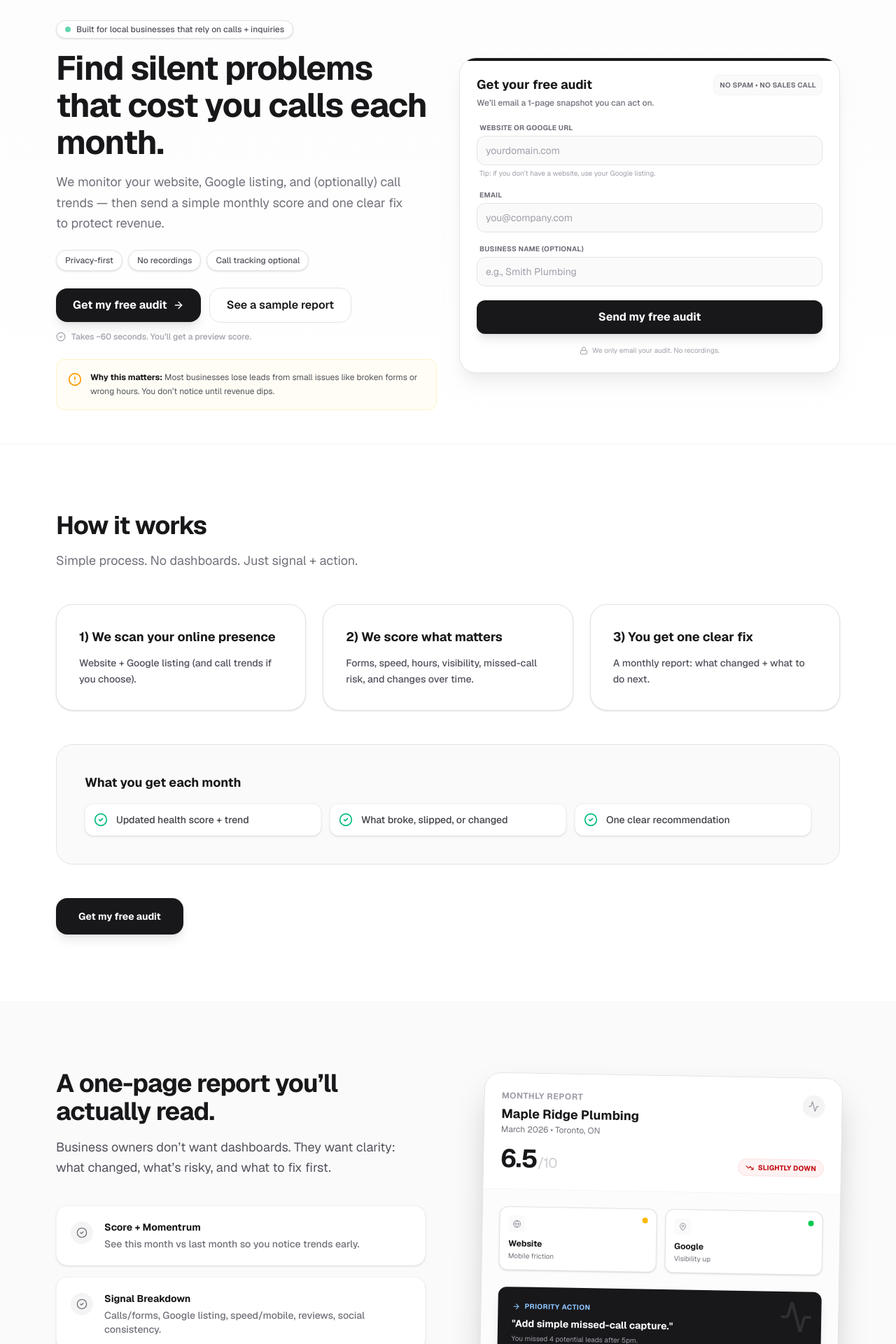
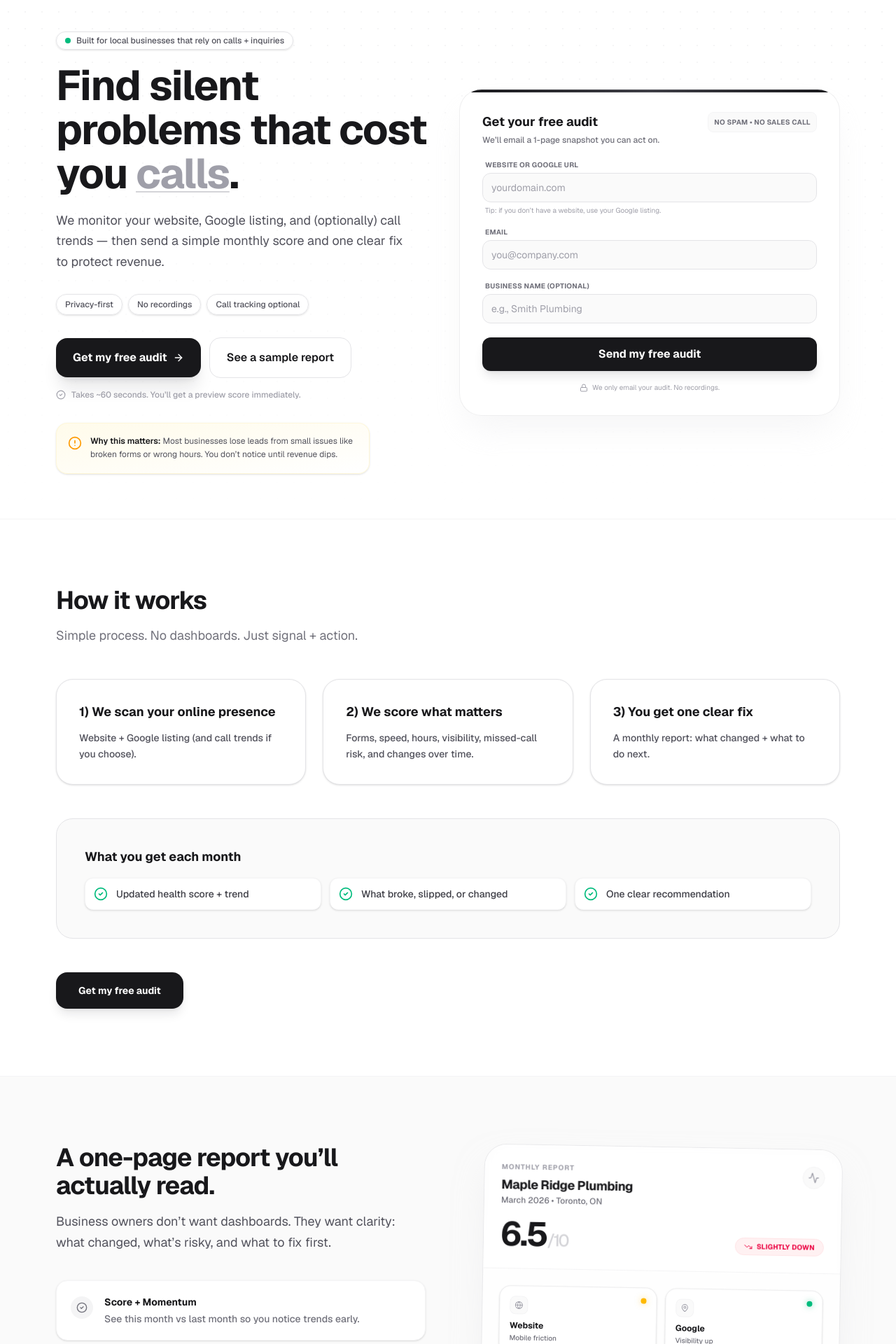
Before and after one commit to eliliveshere/onlinehealthmonitor, a Next.js app: page / in a window 1280 px wide. Shown: the part 80-2000 px from the top of the page at 70% size. Built offline with nearby package versions, Linux system fonts and the light colour scheme.

Commit message:
Polish visual branding: add dot pattern, refine hero typography, add OG metadata, polish sample report

```diff
--- a/app/globals.css
+++ b/app/globals.css
@@ -2,7 +2,8 @@
 
 :root {
   --background: #ffffff;
-  --foreground: #111827; /* Gray 900 */
+  --foreground: #111827;
+  /* Gray 900 */
 }
 
 @theme inline {
@@ -17,6 +18,12 @@ body {
   color: var(--foreground);
   font-family: var(--font-geist-sans), sans-serif;
   -webkit-font-smoothing: antialiased;
+  -moz-osx-font-smoothing: grayscale;
+}
+
+.bg-dot-pattern {
+  background-image: radial-gradient(#e4e4e7 1px, transparent 1px);
+  background-size: 24px 24px;
 }
 
 html {
--- a/app/layout.tsx
+++ b/app/layout.tsx
@@ -13,8 +13,21 @@ const geistMono = Geist_Mono({
 });
 
 export const metadata: Metadata = {
-  title: "Online Health Monitor | Digital Health for Local Business",
-  description: "The Norton Antivirus of your online presence. Simple monthly reports for local businesses.",
+  title: "Online Health Monitor | Stop Losing Leads",
+  description: "A monthly health check for your website and Google listing. Catch silent problems like broken forms, wrong hours, and missed calls before they cost you revenue.",
+  openGraph: {
+    title: "Online Health Monitor | Is your website costing you calls?",
+    description: "Get a free 60-second audit. We monitor your online presence and send one clear fix each month.",
+    url: "https://onlinehealthmonitor.vercel.app",
+    siteName: "Online Health Monitor",
+    locale: "en_US",
+    type: "website",
+  },
+  twitter: {
+    card: "summary_large_image",
+    title: "Online Health Monitor | Stop Losing Leads",
+    description: "Catch broken forms, wrong hours, and missed calls before they cost you revenue.",
+  },
 };
 
 export default function RootLayout({
--- a/app/page.tsx
+++ b/app/page.tsx
@@ -53,65 +53,72 @@ export default function HomePage() {
         </div>
       </header>
 
-      {/* HERO (Condensed for 1-screen desktop fit) */}
-      <section className="border-b border-zinc-100 bg-gradient-to-b from-zinc-50/50 to-white">
-        <div className="mx-auto grid max-w-6xl grid-cols-1 gap-8 px-4 py-8 md:grid-cols-2 md:py-12 md:items-center min-h-[calc(100vh-64px)] md:min-h-0">
+      {/* HERO (Condensed & Polished) */}
+      <section className="relative border-b border-zinc-100 bg-white overflow-hidden">
+        {/* Background Pattern */}
+        <div className="absolute inset-0 bg-dot-pattern opacity-[0.4] pointer-events-none" />
+        <div className="absolute inset-0 bg-gradient-to-b from-transparent via-white/50 to-white pointer-events-none" />
+
+        <div className="relative mx-auto grid max-w-6xl grid-cols-1 gap-8 px-4 py-8 md:grid-cols-2 md:py-16 md:items-center min-h-[calc(100vh-64px)] md:min-h-0">
           <div className="flex flex-col justify-center">
             {/* Who it's for */}
-            <div className="inline-flex items-center gap-2 rounded-full border border-zinc-200 bg-white px-3 py-1 text-xs font-medium text-zinc-600 mb-4 shadow-sm w-fit">
-              <span className="h-2 w-2 rounded-full bg-emerald-500 animate-pulse" />
+            <div className="inline-flex items-center gap-2 rounded-full border border-zinc-200 bg-white/80 backdrop-blur-sm px-3 py-1 text-xs font-medium text-zinc-600 mb-5 shadow-sm w-fit transition-transform hover:scale-105 cursor-default">
+              <span className="relative flex h-2 w-2">
+                <span className="animate-ping absolute inline-flex h-full w-full rounded-full bg-emerald-400 opacity-75"></span>
+                <span className="relative inline-flex rounded-full h-2 w-2 bg-emerald-500"></span>
+              </span>
               Built for local businesses that rely on calls + inquiries
             </div>
 
             {/* Rewrite hero headline */}
-            <h1 className="text-3xl font-bold tracking-tight md:text-5xl text-zinc-900 leading-[1.1]">
-              Find silent problems that cost you calls each month.
+            <h1 className="text-4xl font-bold tracking-tight md:text-5xl lg:text-6xl text-zinc-900 leading-[1.05]">
+              Find silent problems that cost you <span className="text-zinc-400 decoration-zinc-300 underline decoration-2 underline-offset-4">calls</span>.
             </h1>
-            <p className="mt-4 text-lg text-zinc-500 leading-relaxed font-normal max-w-lg">
+            <p className="mt-5 text-lg text-zinc-600 leading-relaxed font-normal max-w-lg">
               We monitor your website, Google listing, and (optionally) call trends — then send a simple monthly score
               and one clear fix to protect revenue.
             </p>
 
             {/* Trust signals */}
-            <div className="mt-6 flex flex-wrap gap-2 text-xs font-medium text-zinc-600">
-              <span className="rounded-full border border-zinc-200 bg-white px-3 py-1.5 shadow-sm">Privacy-first</span>
-              <span className="rounded-full border border-zinc-200 bg-white px-3 py-1.5 shadow-sm">No recordings</span>
-              <span className="rounded-full border border-zinc-200 bg-white px-3 py-1.5 shadow-sm">Call tracking optional</span>
+            <div className="mt-8 flex flex-wrap gap-2 text-xs font-medium text-zinc-600">
+              <span className="rounded-full border border-zinc-200 bg-white/50 px-3 py-1.5 shadow-sm backdrop-blur-sm">Privacy-first</span>
+              <span className="rounded-full border border-zinc-200 bg-white/50 px-3 py-1.5 shadow-sm backdrop-blur-sm">No recordings</span>
+              <span className="rounded-full border border-zinc-200 bg-white/50 px-3 py-1.5 shadow-sm backdrop-blur-sm">Call tracking optional</span>
             </div>
 
             {/* CTA row */}
-            <div className="mt-6 flex flex-col gap-3 sm:flex-row sm:items-center">
+            <div className="mt-8 flex flex-col gap-3 sm:flex-row sm:items-center">
               <a
                 href="#audit"
-                className="inline-flex items-center justify-center gap-2 rounded-2xl bg-zinc-900 px-6 py-3 text-white font-bold hover:bg-zinc-800 transition-all shadow-lg shadow-zinc-900/10 hover:shadow-zinc-900/20"
+                className="inline-flex items-center justify-center gap-2 rounded-2xl bg-zinc-900 px-6 py-4 text-white font-bold hover:bg-zinc-800 transition-all shadow-xl shadow-zinc-900/10 hover:shadow-zinc-900/20 active:scale-[0.98]"
               >
                 Get my free audit <ArrowRight className="w-4 h-4" />
               </a>
               <a
                 href="#sample"
-                className="inline-flex items-center justify-center rounded-2xl border border-zinc-200 px-6 py-3 font-semibold text-zinc-900 hover:bg-zinc-50 hover:border-zinc-300 transition-all bg-white"
+                className="inline-flex items-center justify-center rounded-2xl border border-zinc-200 px-6 py-4 font-semibold text-zinc-900 hover:bg-zinc-50 hover:border-zinc-300 transition-all bg-white"
               >
                 See a sample report
               </a>
             </div>
 
-            <p className="mt-3 text-xs font-medium text-zinc-400 flex items-center gap-2">
+            <p className="mt-4 text-xs font-medium text-zinc-400 flex items-center gap-2">
               <CheckCircle2 className="w-3.5 h-3.5 text-zinc-400" />
-              Takes ~60 seconds. You’ll get a preview score.
+              Takes ~60 seconds. You’ll get a preview score immediately.
             </p>
 
-            {/* Tiny “why now” - Condensed */}
-            <div className="mt-6 p-4 rounded-xl bg-amber-50/50 border border-amber-100 flex gap-3">
+            {/* Tiny “why now” */}
+            <div className="mt-8 p-4 rounded-2xl bg-gradient-to-br from-amber-50 to-white border border-amber-100/60 shadow-sm flex gap-3 max-w-md">
               <AlertCircle className="w-5 h-5 text-amber-500 shrink-0 mt-0.5" />
               <p className="text-xs text-zinc-600 leading-relaxed">
-                <strong className="text-zinc-900">Why this matters:</strong> Most businesses lose leads from small issues like broken forms or wrong hours. You don’t notice until revenue dips.
+                <strong className="text-zinc-900 font-semibold">Why this matters:</strong> Most businesses lose leads from small issues like broken forms or wrong hours. You don’t notice until revenue dips.
               </p>
             </div>
           </div>
 
-          {/* AUDIT FORM CARD (Condensed) */}
-          <div id="audit" className="bg-white rounded-3xl border border-zinc-200 p-6 shadow-xl shadow-zinc-200/50 relative overflow-hidden">
-            <div className="absolute top-0 inset-x-0 h-1 bg-zinc-900"></div>
+          {/* AUDIT FORM CARD (Polish) */}
+          <div id="audit" className="bg-white/80 backdrop-blur-md rounded-[2rem] border border-zinc-200/60 p-6 md:p-8 shadow-2xl shadow-zinc-200/40 relative overflow-hidden group hover:shadow-zinc-300/30 transition-shadow duration-500">
+            <div className="absolute top-0 inset-x-0 h-1 bg-gradient-to-r from-zinc-900 via-zinc-700 to-zinc-900"></div>
 
             {formStatus === 'idle' ? (
               <>
@@ -193,7 +200,7 @@ export default function HomePage() {
         </div>
       </section>
 
-      {/* HOW IT WORKS (clarify monthly value early) */}
+      {/* HOW IT WORKS */}
       <section id="how" className="mx-auto max-w-6xl px-4 py-20 lg:py-24">
         <div className="max-w-2xl">
           <h2 className="text-3xl font-bold tracking-tight text-zinc-900 md:text-4xl">How it works</h2>
@@ -230,7 +237,7 @@ export default function HomePage() {
           </ul>
         </div>
 
-        {/* CTA repetition (Tier 3) */}
+        {/* CTA repetition */}
         <div className="mt-12 text-center md:text-left">
           <a
             href="#audit"
@@ -241,7 +248,7 @@ export default function HomePage() {
         </div>
       </section>
 
-      {/* SAMPLE REPORT (Tier 1) */}
+      {/* SAMPLE REPORT (Polished) */}
       <section id="sample" className="border-y border-zinc-100 bg-zinc-50">
         <div className="mx-auto max-w-6xl px-4 py-20 lg:py-24">
           <div className="grid gap-16 lg:grid-cols-2 lg:items-center">
@@ -253,11 +260,11 @@ export default function HomePage() {
 
               <div className="mt-10 grid gap-4">
                 {[
-                  ["Score + Momentrum", "See this month vs last month so you notice trends early."],
+                  ["Score + Momentum", "See this month vs last month so you notice trends early."],
                   ["Signal Breakdown", "Calls/forms, Google listing, speed/mobile, reviews, social consistency."],
                   ["One Priority Fix", "The highest-impact fix you can assign or do yourself."],
                 ].map(([t, d]) => (
-                  <div key={t} className="rounded-2xl border border-zinc-100 bg-white p-5 shadow-sm flex items-start gap-4">
+                  <div key={t} className="rounded-2xl border border-zinc-100 bg-white p-5 shadow-sm flex items-start gap-4 transition-colors hover:border-zinc-300">
                     <div className="w-8 h-8 rounded-full bg-zinc-100 flex items-center justify-center shrink-0 mt-0.5">
                       <CheckCircle2 className="w-4 h-4 text-zinc-500" />
                     </div>
@@ -270,70 +277,71 @@ export default function HomePage() {
               </div>
             </div>
 
-            {/* Simulated Report Visual (High Fidelity) */}
+            {/* Simulated Report Visual (High Fidelity with Polish) */}
             <div className="relative group perspective-1000 w-full max-w-lg mx-auto lg:mr-0">
-              <div className="absolute -inset-4 bg-gradient-to-tr from-zinc-200 to-zinc-300 rounded-[2rem] opacity-50 blur-xl -z-10 group-hover:opacity-75 transition-opacity duration-500" />
-              <div className="rounded-3xl border border-zinc-200 bg-white shadow-2xl transform rotate-1 group-hover:rotate-0 transition-transform duration-500 overflow-hidden relative">
+              <div className="absolute -inset-4 bg-gradient-to-tr from-zinc-200 via-zinc-100 to-zinc-200 rounded-[2.5rem] opacity-50 blur-2xl -z-10 group-hover:opacity-75 transition-opacity duration-500" />
+              <div className="rounded-[2rem] border border-zinc-200/80 bg-white shadow-2xl shadow-zinc-200/50 transform rotate-1 group-hover:rotate-0 transition-transform duration-500 overflow-hidden relative">
 
                 {/* 1. Header Block */}
-                <div className="p-6 border-b border-zinc-100 bg-white">
+                <div className="p-6 border-b border-zinc-100 bg-white/50 backdrop-blur-sm">
                   <div className="flex justify-between items-start mb-4">
                     <div>
-                      <div className="text-xs font-bold text-zinc-400 uppercase tracking-wider mb-1">Monthly Report</div>
-                      <div className="font-bold text-zinc-900 text-lg">Maple Ridge Plumbing</div>
-                      <div className="text-xs text-zinc-500">March 2026 • Toronto, ON</div>
+                      <div className="text-[10px] font-bold text-zinc-400 uppercase tracking-widest mb-1">Monthly Report</div>
+                      <div className="font-bold text-zinc-900 text-lg tracking-tight">Maple Ridge Plumbing</div>
+                      <div className="text-xs text-zinc-500 font-medium">March 2026 • Toronto, ON</div>
                     </div>
-                    <div className="h-8 w-8 bg-zinc-100 rounded-full flex items-center justify-center">
+                    <div className="h-8 w-8 bg-zinc-50 border border-zinc-100 rounded-full flex items-center justify-center">
                       <Activity className="w-4 h-4 text-zinc-400" />
                     </div>
                   </div>
 
                   <div className="flex items-end justify-between">
                     <div>
-                      <div className="text-4xl font-bold text-zinc-900 tracking-tight leading-none">6.5<span className="text-xl text-zinc-300 font-medium">/10</span></div>
+                      <div className="text-5xl font-bold text-zinc-900 tracking-tighter leading-none">6.5<span className="text-2xl text-zinc-300 font-medium">/10</span></div>
                     </div>
-                    <div className="flex items-center gap-1.5 px-2.5 py-1 bg-red-50 text-red-700 text-[10px] font-bold uppercase tracking-wide rounded-full border border-red-100">
+                    <div className="flex items-center gap-1.5 px-3 py-1 bg-rose-50 text-rose-600 text-[10px] font-bold uppercase tracking-wide rounded-full border border-rose-100">
                       <TrendingDown className="w-3 h-3" /> Slightly down
                     </div>
                   </div>
                 </div>
 
                 {/* 2. Status Grid (Mini) */}
-                <div className="p-6 bg-zinc-50/50 space-y-6">
+                <div className="p-6 bg-zinc-50/30 space-y-5">
                   <div className="grid grid-cols-2 gap-3">
                     {/* Card 1 */}
-                    <div className="bg-white border border-zinc-200 p-3 rounded-xl shadow-sm">
+                    <div className="bg-white border border-zinc-200/60 p-3.5 rounded-2xl shadow-sm hover:shadow-md transition-shadow">
                       <div className="flex justify-between mb-2">
-                        <div className="p-1.5 bg-zinc-50 rounded-md"><Globe className="w-3 h-3 text-zinc-400" /></div>
-                        <div className="w-2 h-2 rounded-full bg-amber-400" />
+                        <div className="p-1.5 bg-zinc-50 rounded-lg border border-zinc-100"><Globe className="w-3 h-3 text-zinc-400" /></div>
+                        <div className="w-2 h-2 rounded-full bg-amber-400 shadow-[0_0_8px_rgba(251,191,36,0.5)]" />
                       </div>
                       <div className="text-xs font-bold text-zinc-900">Website</div>
-                      <div className="text-[10px] text-zinc-500 mt-0.5">Mobile friction</div>
+                      <div className="text-[10px] text-zinc-500 mt-0.5 font-medium">Mobile friction</div>
                     </div>
                     {/* Card 2 */}
-                    <div className="bg-white border border-zinc-200 p-3 rounded-xl shadow-sm">
+                    <div className="bg-white border border-zinc-200/60 p-3.5 rounded-2xl shadow-sm hover:shadow-md transition-shadow">
                       <div className="flex justify-between mb-2">
-                        <div className="p-1.5 bg-zinc-50 rounded-md"><MapPin className="w-3 h-3 text-zinc-400" /></div>
-                        <div className="w-2 h-2 rounded-full bg-green-500" />
+                        <div className="p-1.5 bg-zinc-50 rounded-lg border border-zinc-100"><MapPin className="w-3 h-3 text-zinc-400" /></div>
+                        <div className="w-2 h-2 rounded-full bg-emerald-500 shadow-[0_0_8px_rgba(16,185,129,0.5)]" />
                       </div>
                       <div className="text-xs font-bold text-zinc-900">Google</div>
-                      <div className="text-[10px] text-zinc-500 mt-0.5">Visibility up</div>
+                      <div className="text-[10px] text-zinc-500 mt-0.5 font-medium">Visibility up</div>
                     </div>
                   </div>
 
                   {/* 3. Recommendation */}
-                  <div className="bg-zinc-900 rounded-xl p-5 shadow-lg text-white relative overflow-hidden">
-                    <div className="absolute top-0 right-0 p-3 opacity-10"><Activity className="w-12 h-12" /></div>
+                  <div className="bg-zinc-900 rounded-2xl p-5 shadow-xl shadow-zinc-900/10 text-white relative overflow-hidden group/card cursor-default">
+                    <div className="absolute top-0 right-0 p-3 opacity-10 group-hover/card:opacity-20 transition-opacity"><Activity className="w-12 h-12" /></div>
+                    <div className="absolute inset-0 bg-gradient-to-br from-white/5 to-transparent pointer-events-none" />
                     <div className="text-[10px] font-bold text-blue-300 uppercase tracking-wider mb-2 flex items-center gap-1.5"><ArrowRight className="w-3 h-3" /> Priority Action</div>
                     <div className="font-bold text-sm mb-1 leading-snug">"Add simple missed-call capture."</div>
-                    <div className="text-[10px] text-zinc-400">You missed 4 potential leads after 5pm.</div>
+                    <div className="text-[10px] text-zinc-400 font-medium">You missed 4 potential leads after 5pm.</div>
                   </div>
 
                   {/* 4. Trends */}
-                  <div className="border-t border-zinc-200 pt-4 flex justify-between text-[10px] font-medium text-zinc-500">
+                  <div className="border-t border-zinc-200 pt-4 flex justify-between text-[10px] font-semibold text-zinc-400 uppercase tracking-wide">
                     <span>Forms: <span className="text-amber-600">Risk</span></span>
-                    <span>Speed: <span className="text-zinc-900">Stable</span></span>
-                    <span>Reviews: <span className="text-zinc-900">Flat</span></span>
+                    <span>Speed: <span className="text-zinc-700">Stable</span></span>
+                    <span>Reviews: <span className="text-zinc-700">Flat</span></span>
                   </div>
                 </div>
               </div>
@@ -346,7 +354,7 @@ export default function HomePage() {
         </div>
       </section>
 
-      {/* WHAT YOU GET (Tier 2: reorder features by pain) */}
+      {/* WHAT YOU GET */}
       <section id="what" className="mx-auto max-w-6xl px-4 py-20 lg:py-24">
         <div className="max-w-3xl">
           <h2 className="text-3xl font-bold tracking-tight text-zinc-900 md:text-4xl">What we monitor <span className="text-zinc-400 font-normal">(ordered by revenue impact)</span></h2>
@@ -374,7 +382,7 @@ export default function HomePage() {
           ))}
         </div>
 
-        {/* Trust reinforcement (Tier 1 moved higher, but reinforce here too) */}
+        {/* Trust reinforcement */}
         <div className="mt-12 rounded-3xl border border-zinc-200 bg-zinc-50 p-6 flex flex-col md:flex-row items-center gap-4 text-sm font-medium text-zinc-600 text-center md:text-left justify-center">
           <div className="p-2 bg-white rounded-full shadow-sm border border-zinc-100">
             <ShieldCheck className="w-5 h-5 text-zinc-900" />
@@ -385,7 +393,7 @@ export default function HomePage() {
           </p>
         </div>
 
-        {/* CTA repetition (Tier 3) */}
+        {/* CTA repetition */}
         <div className="mt-12 text-center">
           <a
             href="#audit"
@@ -396,7 +404,7 @@ export default function HomePage() {
         </div>
       </section>
 
-      {/* PRICING (Tier 2: anchor vs agencies + monthly value) */}
+      {/* PRICING */}
       <section id="pricing" className="border-y border-zinc-100 bg-zinc-50">
         <div className="mx-auto max-w-6xl px-4 py-20 lg:py-24">
           <div className="grid gap-12 lg:grid-cols-2 lg:items-center">
@@ -468,7 +476,7 @@ export default function HomePage() {
           ))}
         </div>
 
-        {/* CTA repetition (Tier 3) */}
+        {/* CTA repetition */}
         <div className="mt-12 text-center">
           <a
             href="#audit"
@@ -479,7 +487,7 @@ export default function HomePage() {
         </div>
       </section>
 
-      {/* FINAL CTA (Tier 3: stronger repetition + hierarchy) */}
+      {/* FINAL CTA */}
       <section className="border-t border-zinc-100 bg-white pb-20">
         <div className="mx-auto max-w-6xl px-4 py-20">
           <div className="rounded-[2.5rem] border border-zinc-200 bg-zinc-50 p-8 md:p-12 md:flex md:items-center md:justify-between relative overflow-hidden">
```
